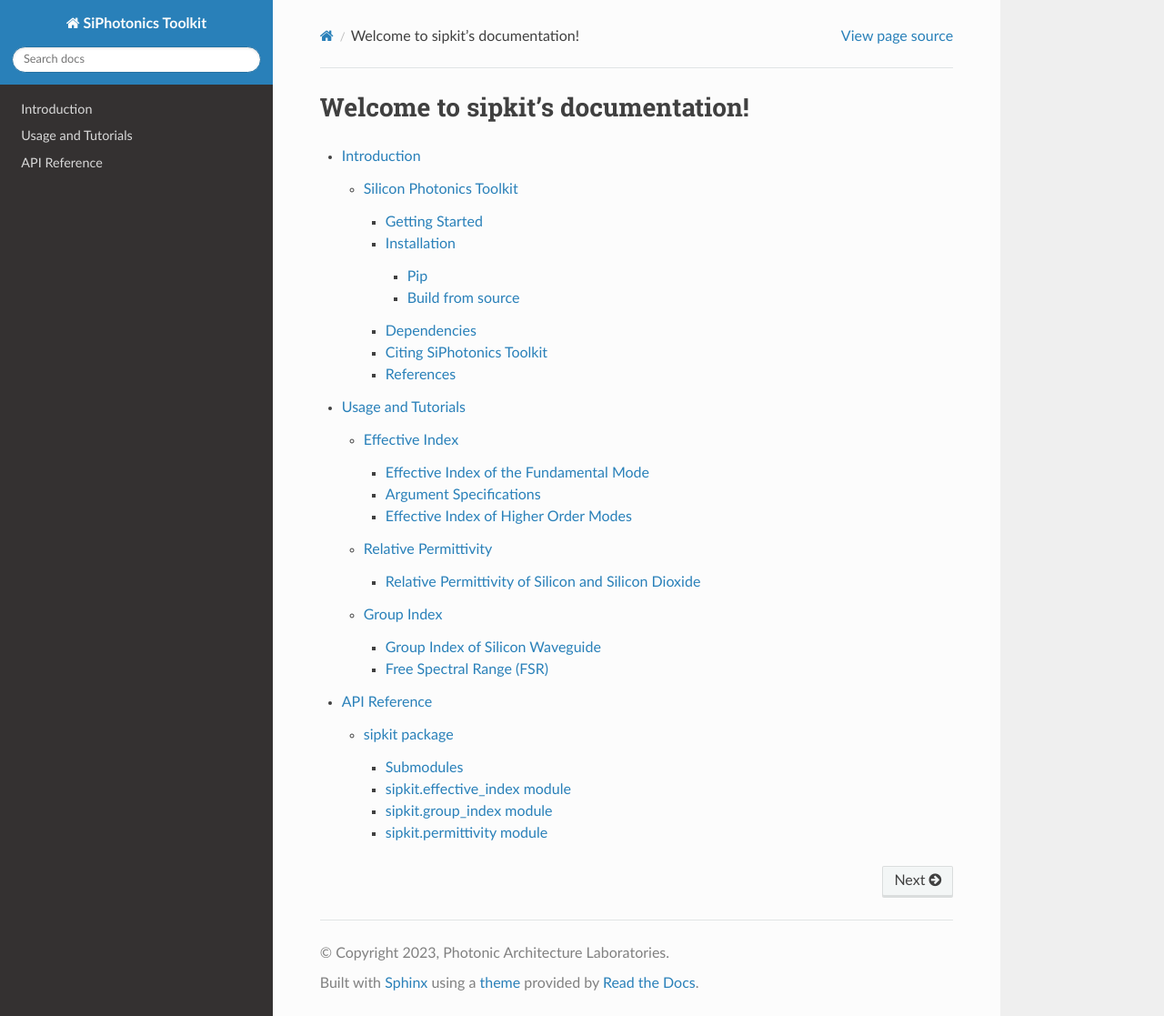
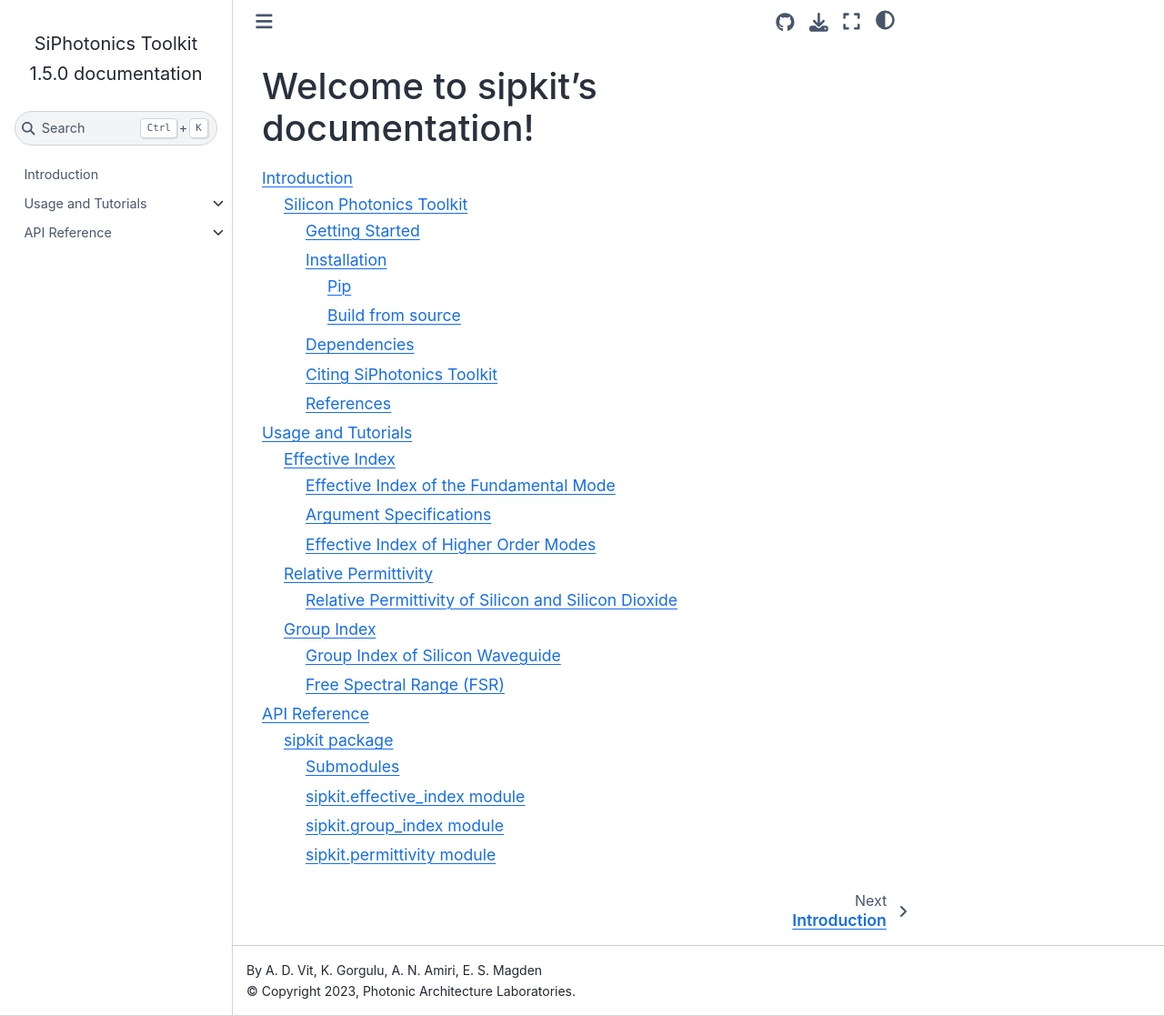
Before and after one commit to Photonic-Architecture-Laboratories/si-photonics-toolkit, a Sphinx documentation site: the page built from docs/source/index.rst, in a window 1280 px wide and 1117 px high. Shown: the whole window at 91% size. Built offline with Sphinx 7.4.7 and the Sphinx Book theme 1.1.4, drawn with Linux system fonts in a browser that asks for light colours; some of the changed lines change nothing that is shown.

Commit message:
build(conf): add book theme

```diff
--- a/docs/requirements.txt
+++ b/docs/requirements.txt
@@ -1,5 +1,6 @@
 Jinja2
 sphinx
+sphinx-book-theme
 nbsphinx
 myst_parser
 rst2pdf
--- a/docs/source/conf.py
+++ b/docs/source/conf.py
@@ -7,8 +7,6 @@
 # https://www.sphinx-doc.org/en/master/usage/configuration.html#project-information
 import os
 import sys
-
-from sphinx.util import texescape
 
 import sipkit
 
@@ -47,8 +45,17 @@
 
 # texescape.escape('asdasd\\and', 'lualatex')
 
-html_theme = "sphinx_rtd_theme"
+html_theme = "sphinx_book_theme"
 html_static_path = ["_static"]
+
+html_theme_options = {
+    "repository_url": "https://https://github.com/Photonic-Architecture-Laboratories/si-photonics-toolkit",
+    "use_repository_button": True,
+    "use_issues_button": True,
+    "use_edit_page_button": True,
+    "use_download_button": True,
+    "use_fullscreen_button": True,
+}
 
 pdf_documents = [
     ("index", "rst2pdf", "Sample rst2pdf doc", "Aycan Deniz Vit, Kazim Gorgulu, Ali Najjar Amiri, Emir Salih Magden"),
```
